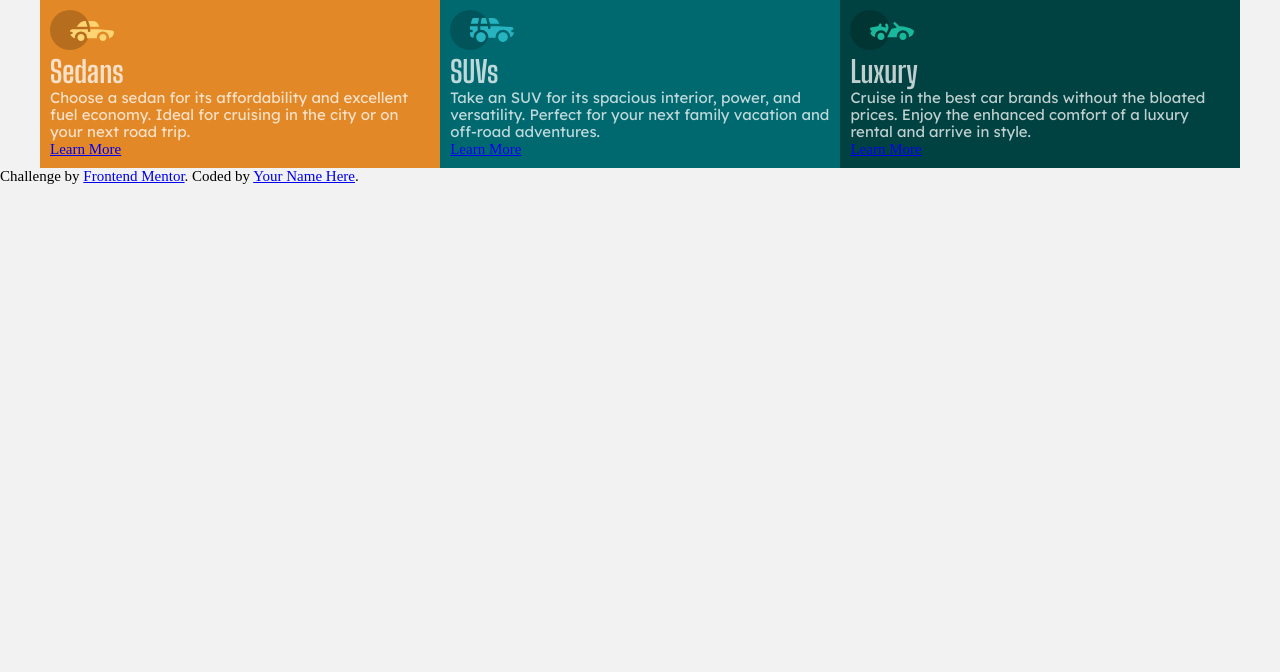
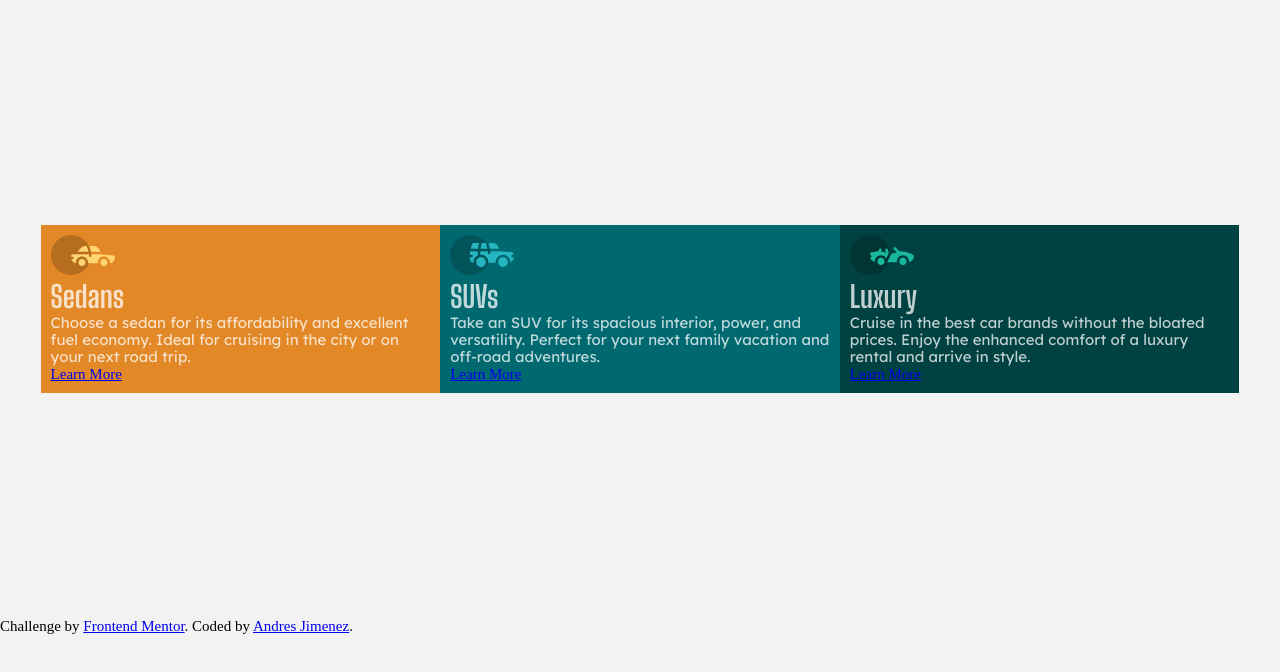
Before and after one commit to andresj24/3-column-preview-card-component-main, a plain HTML site: page index.html in a window 1280 px wide. Drawn offline with Linux system fonts and the light colour scheme.

Commit message:
modified design

```diff
--- a/css/styles.css
+++ b/css/styles.css
@@ -1,14 +1,13 @@
 html {
     box-sizing: border-box;
     font-size: 62.5%; /*1rem = 10px*/
-    min-height: 100%;
+
 }
 *, *:before, *:after {
     box-sizing: inherit;
 }
 body {
     font-size: 1.5rem;
-    min-height: 100%;
     background: hsl(0, 0%, 95%);
 }
 h1, p {
@@ -17,13 +16,13 @@ h1, p {
 }
 
 .container {
-    max-width: 1200px;
-    margin: 0 auto;
-    background-color: #212121 ;
+    max-width: 120rem;
+    margin: 22.5rem auto;
 }
 .model {
     display: flex;
-    justify-content: space-between;
+    justify-content: center;
+    align-items: center;
 }
 .model h1 {
     font-family: 'Big Shoulders Display', cursive;
--- a/index.html
+++ b/index.html
@@ -44,7 +44,7 @@
   <div class="attribution">
     <footer>
       Challenge by <a href="https://www.frontendmentor.io?ref=challenge" target="_blank">Frontend Mentor</a>.
-      Coded by <a href="#">Your Name Here</a>.
+      Coded by <a href="#">Andres Jimenez</a>.
     </footer>
   </div>
 </body>
```
Also changed, not shown: 1 other file.
